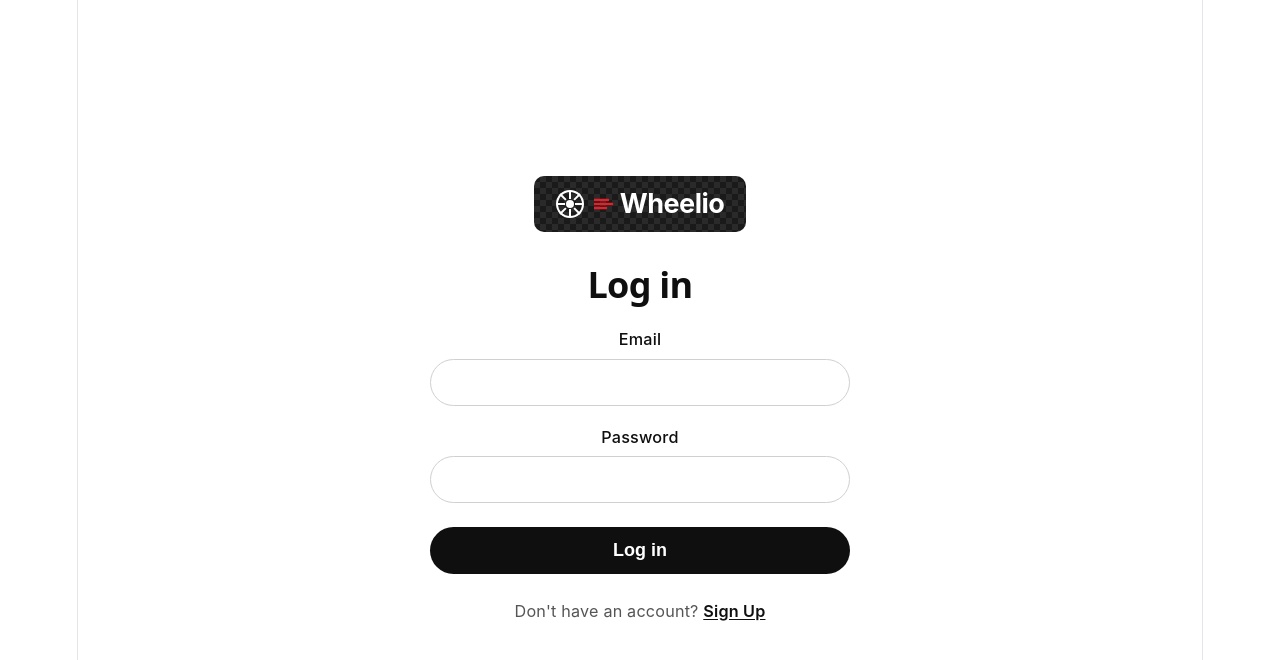
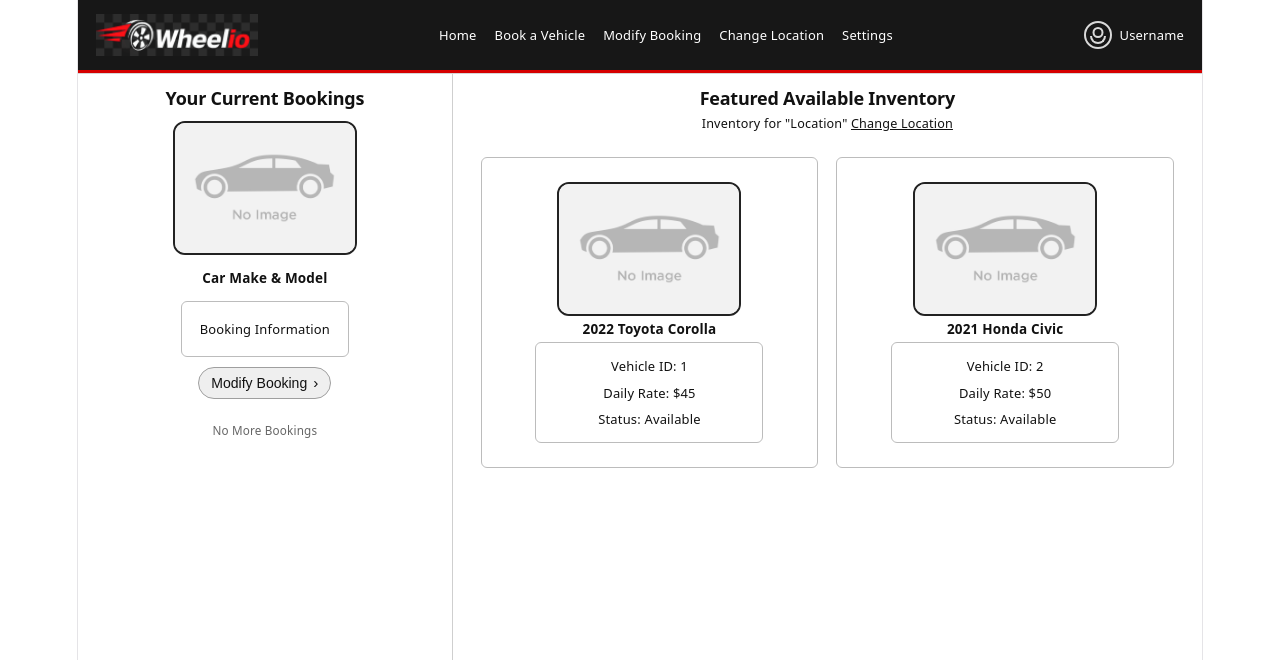
Before and after one commit to cam-bix/Wheelio, a React app in the folder frontend/: page / in a window 1280 px wide. Shown: the top 660 px of the page. Built offline with nearby package versions, Linux system fonts and the light colour scheme; the HTML template or start-up script is replaced by a standard one.

Commit message:
Built customer home dashboard UI

```diff
--- a/frontend/src/App.jsx
+++ b/frontend/src/App.jsx
@@ -1,11 +1,12 @@
 import { BrowserRouter, Routes, Route } from 'react-router-dom'
+import Home from './pages/Home'
 import Login from './pages/Login'
 
 function App() {
   return (
     <BrowserRouter>
       <Routes>
-        <Route path="/" element={<Login />} />
+        <Route path="/" element={<Home />} />
         <Route path="/login" element={<Login />} />
 
         {/* More routes in the future such as sign up and dashboard
--- /dev/null
+++ b/frontend/src/pages/Home.css
@@ -0,0 +1,242 @@
+.dashboard-page {
+  min-height: 100vh;
+  background: #ffffff;
+  color: #111111;
+  text-align: left;
+}
+
+.dashboard-topbar {
+  display: flex;
+  align-items: center;
+  justify-content: space-between;
+  gap: 26px;
+  padding: 14px 18px;
+  background: #171717;
+  border-bottom: 3px solid #d60000;
+}
+
+.brand {
+  display: flex;
+  align-items: center;
+  min-width: 120px;
+}
+
+.brand-logo {
+    height: 42px;
+    width: auto;
+    display: block;
+}
+
+.dashboard-nav {
+  display: flex;
+  align-items: center;
+  gap: 18px;
+  flex: 1;
+  justify-content: center;
+}
+
+.dashboard-nav a {
+  color: #ffffff;
+  font-size: 0.72rem;
+  text-decoration: none;
+}
+
+.dashboard-nav a:hover {
+  text-decoration: underline;
+}
+
+.dashboard-user {
+  display: flex;
+  align-items: center;
+  gap: 8px;
+  min-width: 110px;
+  justify-content: flex-end;
+  color: #ffffff;
+  font-size: 0.72rem;
+}
+
+.dashboard-user__icon {
+  width: 24px;
+  height: 24px;
+  border: 2px solid #d9d9d9;
+  border-radius: 50%;
+  position: relative;
+}
+
+.dashboard-user__icon::before {
+  content: '';
+  position: absolute;
+  top: 4px;
+  left: 50%;
+  width: 7px;
+  height: 7px;
+  border: 2px solid #d9d9d9;
+  border-radius: 50%;
+  transform: translateX(-50%);
+}
+
+.dashboard-user__icon::after {
+  content: '';
+  position: absolute;
+  bottom: 3px;
+  left: 50%;
+  width: 12px;
+  height: 6px;
+  border: 2px solid #d9d9d9;
+  border-top: 0;
+  border-radius: 0 0 10px 10px;
+  transform: translateX(-50%);
+}
+
+.dashboard-layout {
+  display: grid;
+  grid-template-columns: 1fr 2fr;
+  border-top: 1px solid #d6d6d6;
+  min-height: calc(100vh - 59px);
+}
+
+.dashboard-panel {
+  padding: 10px 12px 16px;
+}
+
+.dashboard-panel--left {
+  border-right: 1px solid #cfcfcf;
+}
+
+.dashboard-panel h2 {
+  color: #111111;
+  margin: 4px 0 2px;
+  text-align: center;
+  font-size: 1rem;
+  font-weight: 700;
+}
+
+.panel-subtitle {
+  margin: 0 0 12px;
+  text-align: center;
+  font-size: 0.7rem;
+}
+
+.panel-subtitle span {
+  text-decoration: underline;
+}
+
+.booking-card {
+  display: flex;
+  flex-direction: column;
+  align-items: center;
+  gap: 10px;
+  padding-top: 10px;
+  max-width: 260px;
+  margin: 0 auto;
+}
+
+.inventory-grid {
+  display: grid;
+  grid-template-columns: repeat(2, minmax(0, 1fr));
+  gap: 12px 18px;
+  padding: 8px 16px 0;
+}
+
+.inventory-card {
+  display: flex;
+  flex-direction: column;
+  align-items: center;
+  border: 1px solid #bcbcbc;
+  border-radius: 6px;
+  padding: 24px 18px;
+  background: #ffffff;
+}
+
+.vehicle-image {
+  width: 180px;
+  height: 130px;
+  border: 2px solid #222222;
+  object-fit: cover;
+  border-radius: 12px;
+  background: #ffffff;
+}
+
+.booking-card h3,
+.inventory-card h3 {
+  margin: 0;
+  text-align: center;
+  font-size: 0.75rem;
+  font-weight: 700;
+}
+
+.booking-info-box,
+.inventory-details {
+  width: 100%;
+  max-width: 210px;
+  padding: 10px 8px;
+  border: 1px solid #bcbcbc;
+  border-radius: 6px;
+  background: #ffffff;
+  text-align: center;
+  font-size: 0.72rem;
+}
+
+.booking-info-box {
+  max-width: 150px;
+  min-height: 34px;
+  display: flex;
+  align-items: center;
+  justify-content: center;
+}
+
+.outline-button {
+  display: inline-flex;
+  align-items: center;
+  gap: 6px;
+  padding: 6px 12px;
+  border: 1px solid #9f9f9f;
+  border-radius: 999px;
+  background: #efefef;
+  color: #111111;
+  font-size: 0.78rem;
+  cursor: pointer;
+}
+
+.button-arrow {
+  font-size: 0.85rem;
+}
+
+.empty-text {
+  margin-top: 8px;
+  color: #666666;
+  font-size: 0.65rem;
+}
+
+@media (max-width: 900px) {
+  .dashboard-topbar {
+    flex-wrap: wrap;
+  }
+
+  .dashboard-nav {
+    order: 3;
+    width: 100%;
+    flex-wrap: wrap;
+    justify-content: flex-start;
+  }
+
+  .dashboard-layout {
+    grid-template-columns: 1fr;
+  }
+
+  .dashboard-panel--left {
+    border-right: 0;
+    border-bottom: 1px solid #cfcfcf;
+  }
+}
+
+@media (max-width: 640px) {
+  .inventory-grid {
+    grid-template-columns: 1fr;
+    padding-inline: 0;
+  }
+
+  .dashboard-panel {
+    padding: 12px;
+  }
+}
--- /dev/null
+++ b/frontend/src/pages/Home.jsx
@@ -0,0 +1,105 @@
+import { Link } from 'react-router-dom'
+import carPlaceholder from '../assets/placeholder_image.jpg'
+import wheelioLogo from '../assets/Wheelio_logo.png'
+import './Home.css'
+
+const featuredVehicles = [
+  {
+    vehicle_id: 1,
+    make: "Toyota",
+    model: "Corolla",
+    year: 2022,
+    daily_rate: 45,
+    status: "Available",
+  },
+  {
+    vehicle_id: 2,
+    make: "Honda",
+    model: "Civic",
+    year: 2021,
+    daily_rate: 50,
+    status: "Available",
+  },
+]
+
+function PlaceholderImage() {
+    return (
+        <img
+            className="vehicle-image"
+            src={carPlaceholder}
+            alt="Vehicle"
+        />
+    )
+}
+
+function Home() {
+    return (
+        <div className="dashboard-page">
+            <header className="dashboard-topbar">
+                <div className="brand">
+                    <img className="brand-logo" src={wheelioLogo} alt="Wheelio logo" />
+                </div>
+
+                <nav className="dashboard-nav">
+                    <a href="/">Home</a>
+                    <a href="/">Book a Vehicle</a>
+                    <a href="/">Modify Booking</a>
+                    <a href="/">Change Location</a>
+                    <a href="/">Settings</a>
+                </nav>
+
+                <div className="dashboard-user">
+                    <div className="dashboard-user__icon"></div>
+                    <span>Username</span>
+                </div>
+            </header>
+
+            <main className="dashboard-layout">
+                <section className="dashboard-panel dashboard-panel--left">
+                    <h2>Your Current Bookings</h2>
+
+                    <div className="booking-card">
+                        <PlaceholderImage />
+                        <h3>Car Make &amp; Model</h3>
+
+                        <div className="booking-info-box">Booking Information</div>
+
+                        <button className="outline-button" type="button">
+                            Modify Booking
+                            <span className="button-arrow">›</span>
+                        </button>
+
+                        <p className="empty-text">No More Bookings</p>
+                    </div>
+                </section>
+
+                <section className="dashboard-panel dashboard-panel--right">
+                    <h2>Featured Available Inventory</h2>
+                    <p className="panel-subtitle">
+                        Inventory for "Location" <span>Change Location</span>
+                    </p>
+
+                    <div className="inventory-grid">
+                        {featuredVehicles.map((vehicle) => (
+                            <article className="inventory-card" key={vehicle.vehicle_id}>
+                            <PlaceholderImage />
+
+                            <h3>
+                                {vehicle.year} {vehicle.make} {vehicle.model}
+                            </h3>
+
+                            <div className="inventory-details">
+                                <p>Vehicle ID: {vehicle.vehicle_id}</p>
+                                <p>Daily Rate: ${vehicle.daily_rate}</p>
+                                <p>Status: {vehicle.status}</p>
+                            </div>
+                            </article>
+                        ))}
+                    </div>
+                </section>
+            </main>
+        </div>
+    )
+}
+
+export default Home
```
Also changed, not shown: frontend/src/assets/Wheelio_logo.png (added), frontend/src/assets/placeholder_image.jpg (added).
